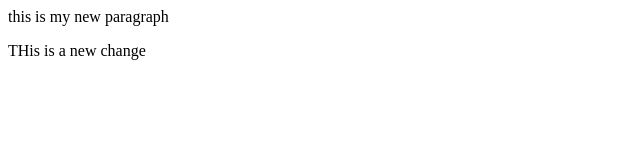
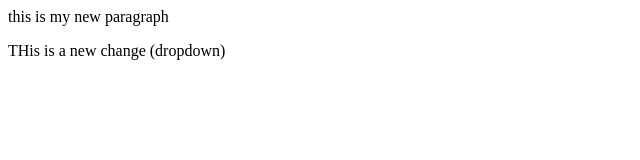
Before and after one commit to Hardik381/local, a plain HTML site: page index.html in a window 1280 px wide. Shown: the full height of the page, 0-640 px from the left. Drawn offline with Linux system fonts and the light colour scheme.

```diff
--- a/index.html
+++ b/index.html
@@ -1,2 +1,2 @@
 <p>this is my new paragraph</p>
-<p>THis is a new change</p>
+<p>THis is a new change (dropdown)</p>
```
